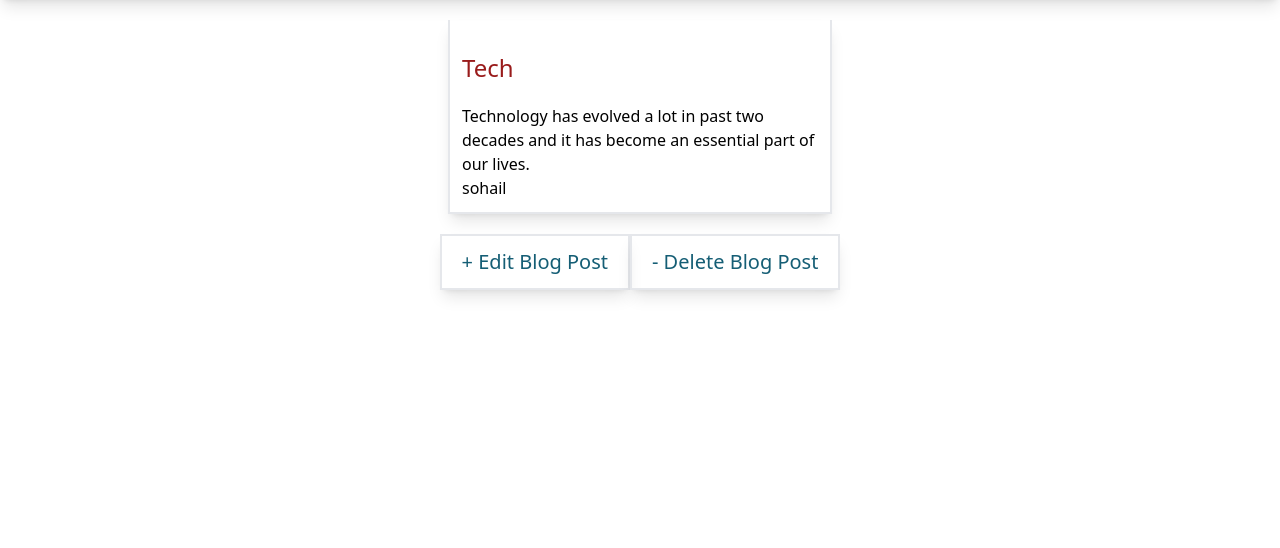
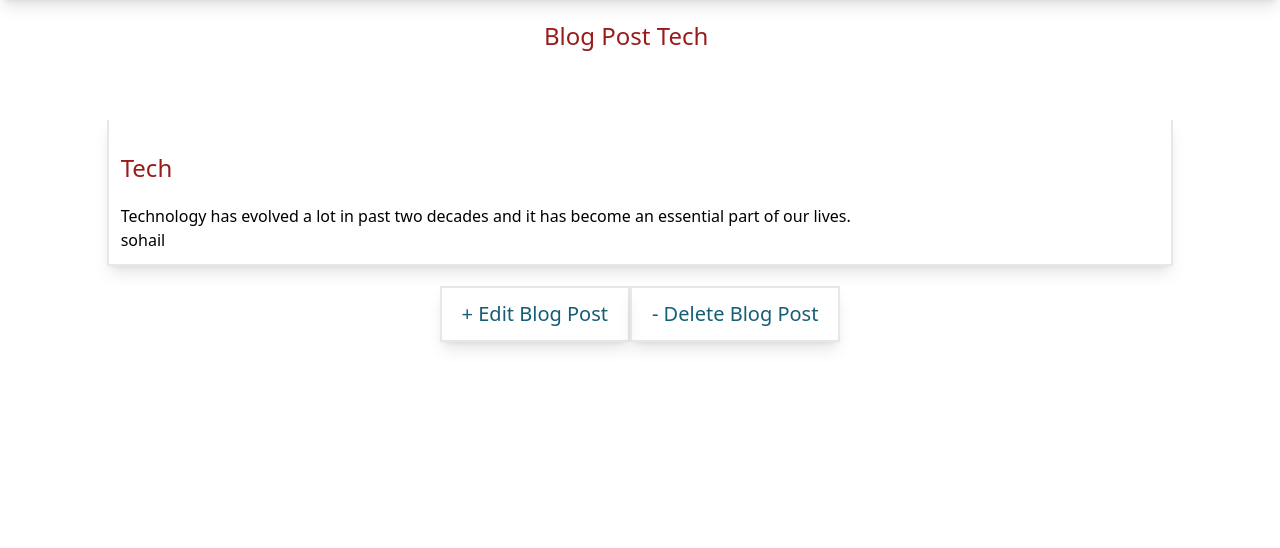
Before and after one commit to sohailshams/blog, a Django app: page /post/7/ in a window 1280 px wide. Shown: the part 60-608 px from the top of the page. Run offline with Django 4.2, Linux system fonts and the light colour scheme; data comes from the database, SQL or seed files in the repository; some libraries are stand-ins or nearby versions.

Commit message:
Updated styles for edit, detail, and form.html files

```diff
--- a/templates/detail.html
+++ b/templates/detail.html
@@ -1,17 +1,18 @@
 {% extends 'base.html' %}
 {% block extra_title %}post{% endblock %}
 {% block content %}
+<div class="h-20 my-5 mx-auto w-96 ">
+    <h1 class="text-2xl text-red-800 my-5 mx-auto w-48  h-20">Blog Post {{post_title}}</h1>
+</div>
 <div class="flex justify-center">
-   <div class="border-2 border-t-0 p-3 w-96 shadow-lg">
-    <h2 class="text-2xl text-red-800 my-5">{{post_title}}</h2>
-    <p>{{post_body}}</p>
-    <p>{{post_auther}}</p>
-
-</div>
-
+   <div class="border-2 border-t-0 p-3 w-10/12 shadow-lg">
+        <h2 class="text-2xl text-red-800 my-5">{{post_title}}</h2>
+        <p>{{post_body}}</p>
+        <p>{{post_auther}}</p>
+    </div>
 </div>
 <div class="flex justify-center py-5">
-<a class="text-xl text-cyan-800 border-2 px-5 hover:text-red-800 py-3 px-5 shadow-lg" href="{% url 'blog_edit' post_id %}">+ Edit Blog Post</a>
-<a class="text-xl text-cyan-800 border-2 px-5 hover:text-red-800 py-3 px-5 shadow-lg" href="{% url 'blog_delete' post_id %}">- Delete Blog Post</a>
+    <a class="text-xl text-cyan-800 border-2 px-5 hover:text-red-800 py-3 px-5 shadow-lg" href="{% url 'blog_edit' post_id %}">+ Edit Blog Post</a>
+    <a class="text-xl text-cyan-800 border-2 px-5 hover:text-red-800 py-3 px-5 shadow-lg block" href="{% url 'blog_delete' post_id %}">- Delete Blog Post</a>
 </div>
 {% endblock %}
--- a/templates/edit.html
+++ b/templates/edit.html
@@ -2,7 +2,7 @@
 {% block extra_title %}post{% endblock %}
 {% block content %}
 <div class="my-0 mx-auto w-96">
-    <h2 class="text-2xl text-red-800 my-5 shadow-lg">Edit Blog</h2>
+    <h2 class="text-2xl text-red-800 my-5  h-15">Edit Blog</h2>
 </div>
 <form class="my-0 mx-auto w-96" method="POST" action=".">{% csrf_token %}
     {{form.as_p}}
--- a/templates/form.html
+++ b/templates/form.html
@@ -2,7 +2,7 @@
 {% block extra_title %}post{% endblock %}
 {% block content %}
 <div class="my-0 mx-auto w-96">
-    <h2 class="text-2xl text-red-800 my-5 shadow-lg">Add a Blog</h2>
+    <h2 class="text-2xl text-red-800 my-5 h-15">Add a Blog</h2>
 </div>
 <form class="my-0 mx-auto w-96" method="POST" action=".">{% csrf_token %}
     {{form.as_p}}
--- a/theme/static/css/dist/styles.css
+++ b/theme/static/css/dist/styles.css
@@ -990,6 +990,10 @@ select {
   width: 20rem;
 }
 
+.w-10\/12 {
+  width: 83.333333%;
+}
+
 .max-w-full {
   max-width: 100%;
 }
```
